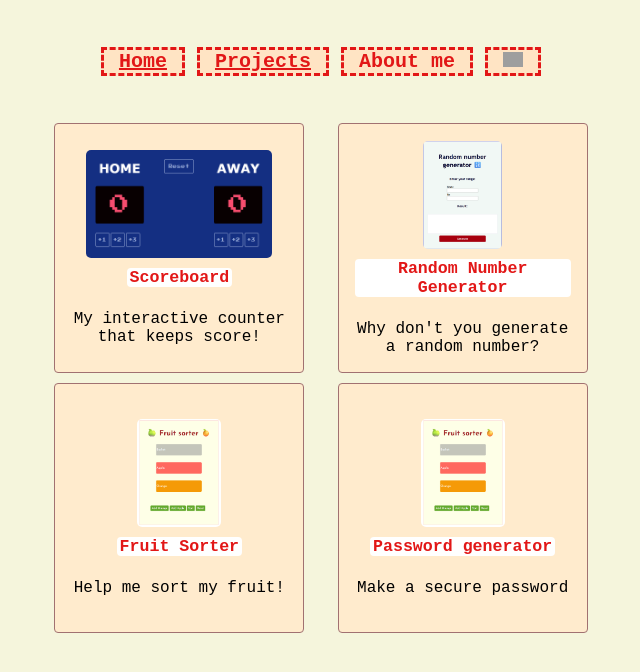
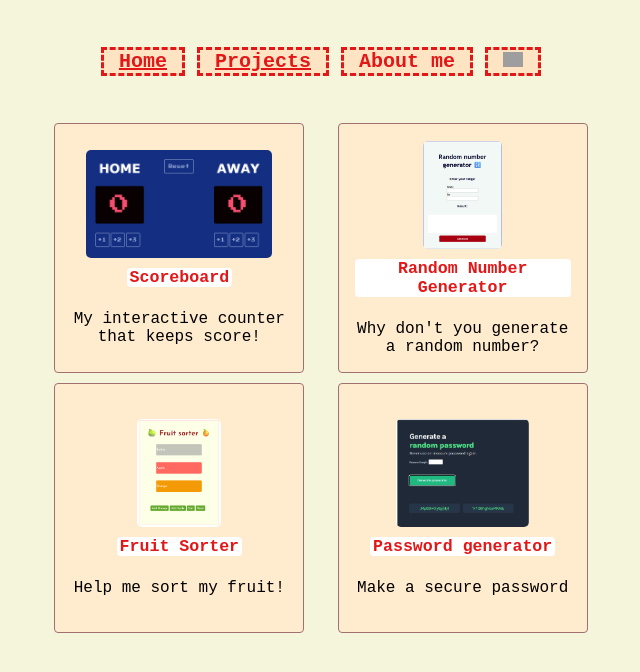
Before and after one commit to SeamlyUK/Seamly, a plain HTML site: page Projects.html in a window 1280 px wide. Shown: the whole page, without its empty margins (319-959 px from the left). Drawn offline with Linux system fonts and the light colour scheme; grey boxes are pictures that could not be loaded.

Commit message:
pwgenerator

```diff
--- a/Projects.html
+++ b/Projects.html
@@ -52,7 +52,7 @@
 
                 <div class="p1">
 
-                    <img src="Images\Fruit.png" class="projectimg">
+                    <img src="Images\pwgenerator.png" class="projectimg">
 
                     <h5>Password generator</h5>
                     <br>
```
Also changed, not shown: Images/pwgenerator.png (added).
